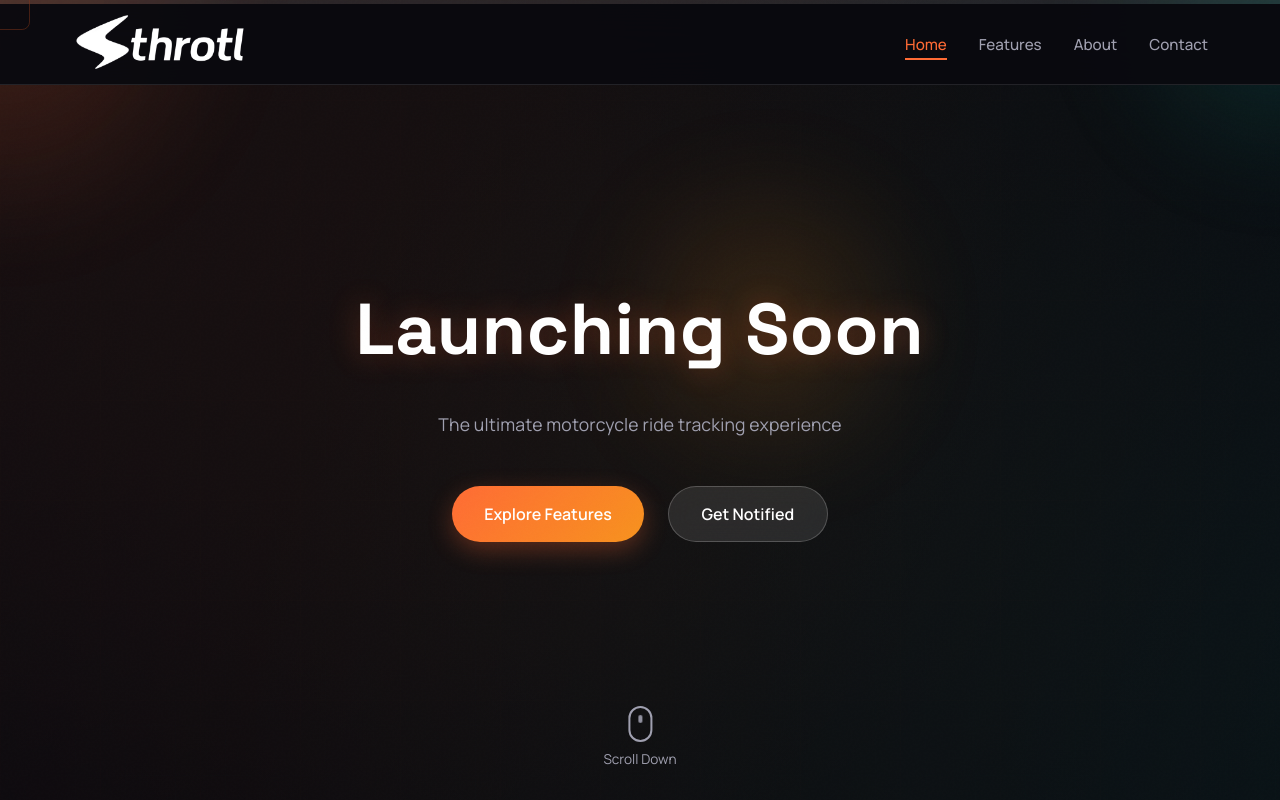
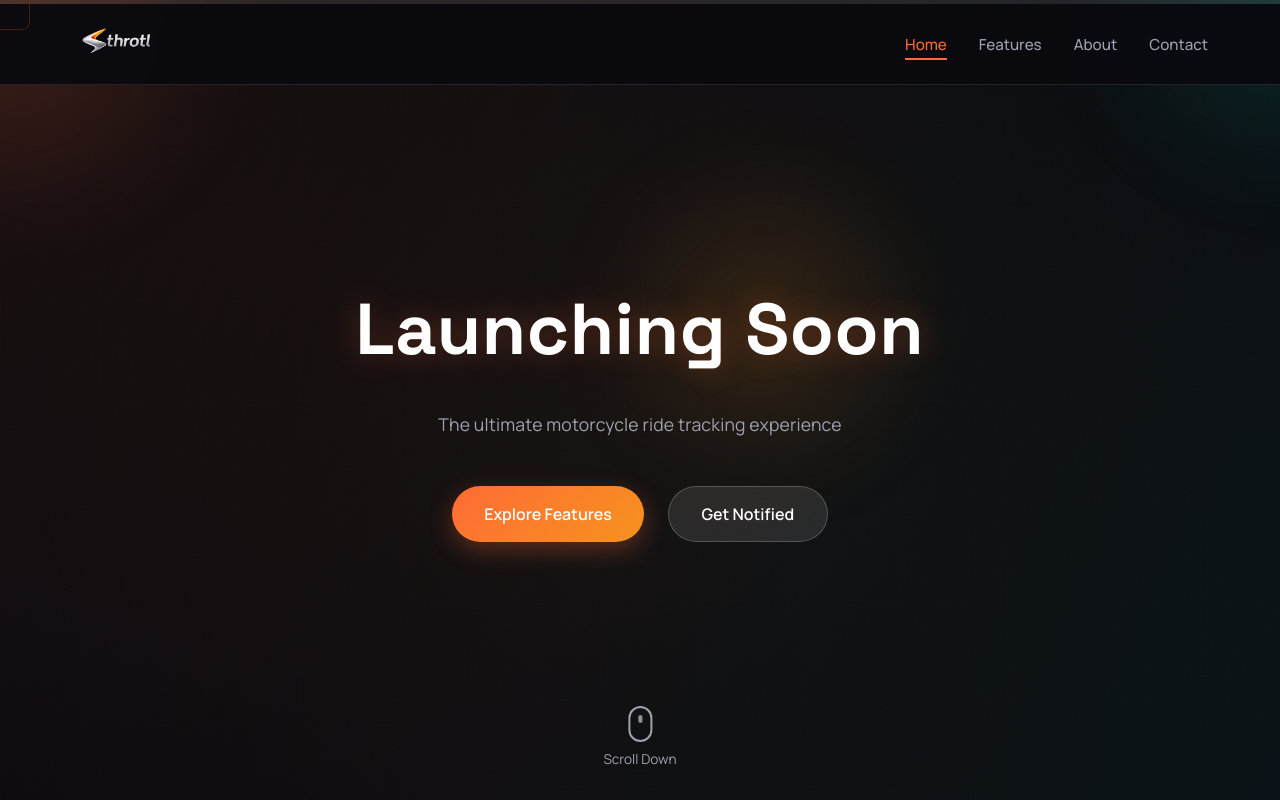
Before and after one commit to DistronX/moto_tracker_website, a plain HTML site: page index.html in a window 1280 px wide. Shown: the top 800 px of the page. Drawn offline with Linux system fonts and the light colour scheme; a web font is replaced by a local one.

Commit message:
Update website logo: use dark theme logo image
- Add logo-dark.png: Dark theme optimized logo image
- Update index.html: Use logo-dark.png in nav and footer
- Update styles.css: Remove white filter (logo already optimized for dark theme)
- Replace text-based branding with proper logo image

```diff
--- a/index.html
+++ b/index.html
@@ -33,7 +33,7 @@
     <nav class="navbar">
         <div class="nav-container">
             <div class="logo-container">
-                <img src="logo.png" alt="Throtl Logo" class="logo-image">
+                <img src="logo-dark.png" alt="Throtl Logo" class="logo-image">
             </div>
             <button class="mobile-menu-toggle" aria-label="Toggle menu">
                 <span class="material-icons">menu</span>
@@ -236,7 +236,7 @@
         <div class="container">
             <div class="footer-content">
                 <div class="footer-brand">
-                    <img src="logo.png" alt="Throtl Logo" class="footer-logo">
+                    <img src="logo-dark.png" alt="Throtl Logo" class="footer-logo">
                     <p>The ultimate motorcycle ride tracking experience</p>
                 </div>
                 <div class="footer-links">
--- a/styles.css
+++ b/styles.css
@@ -238,7 +238,7 @@ body:hover .cursor-follower {
     height: 60px;
     width: auto;
     object-fit: contain;
-    filter: brightness(0) invert(1); /* Make it white to match the text */
+    /* Dark theme logo - no filter needed */
 }
 
 .footer-logo {
@@ -246,7 +246,7 @@ body:hover .cursor-follower {
     width: auto;
     object-fit: contain;
     margin-bottom: 1rem;
-    filter: brightness(0) invert(1); /* Make it white to match the text */
+    /* Dark theme logo - no filter needed */
 }
 
 .nav-links {
```
Also changed, not shown: logo-dark.png (added).
